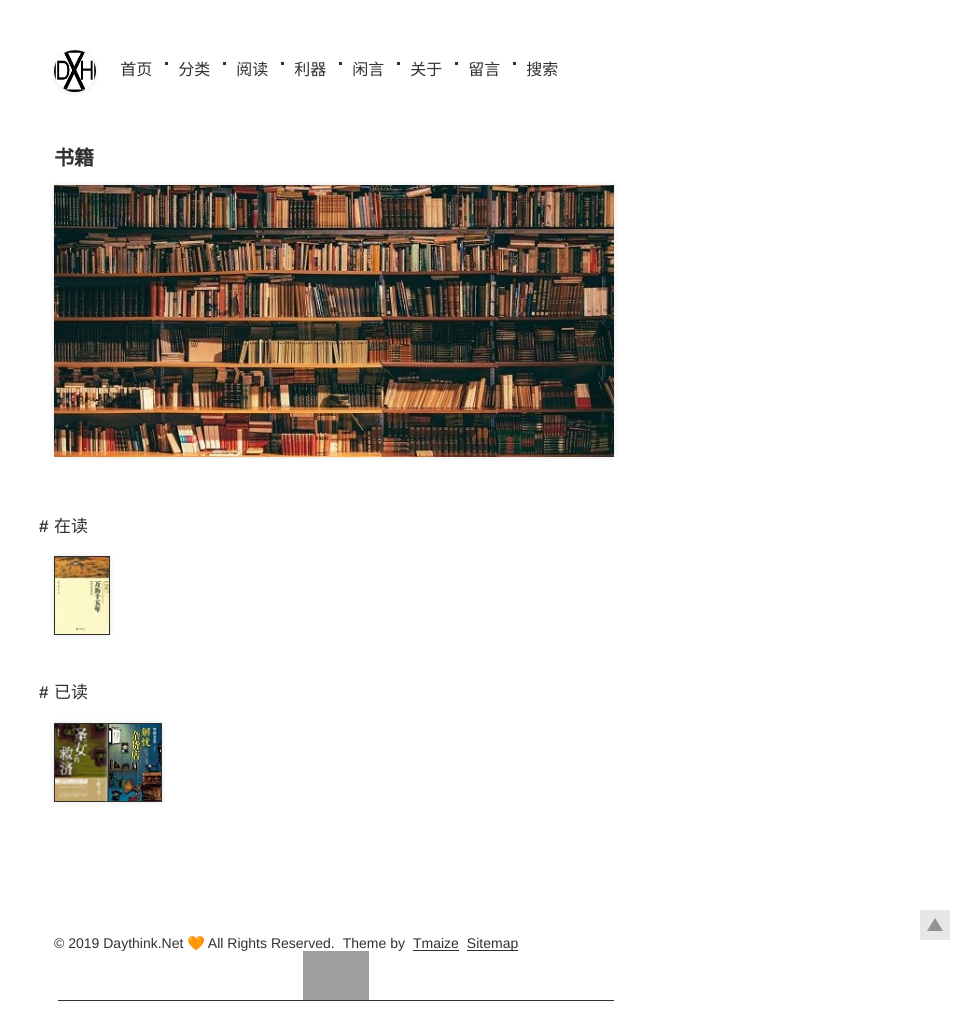
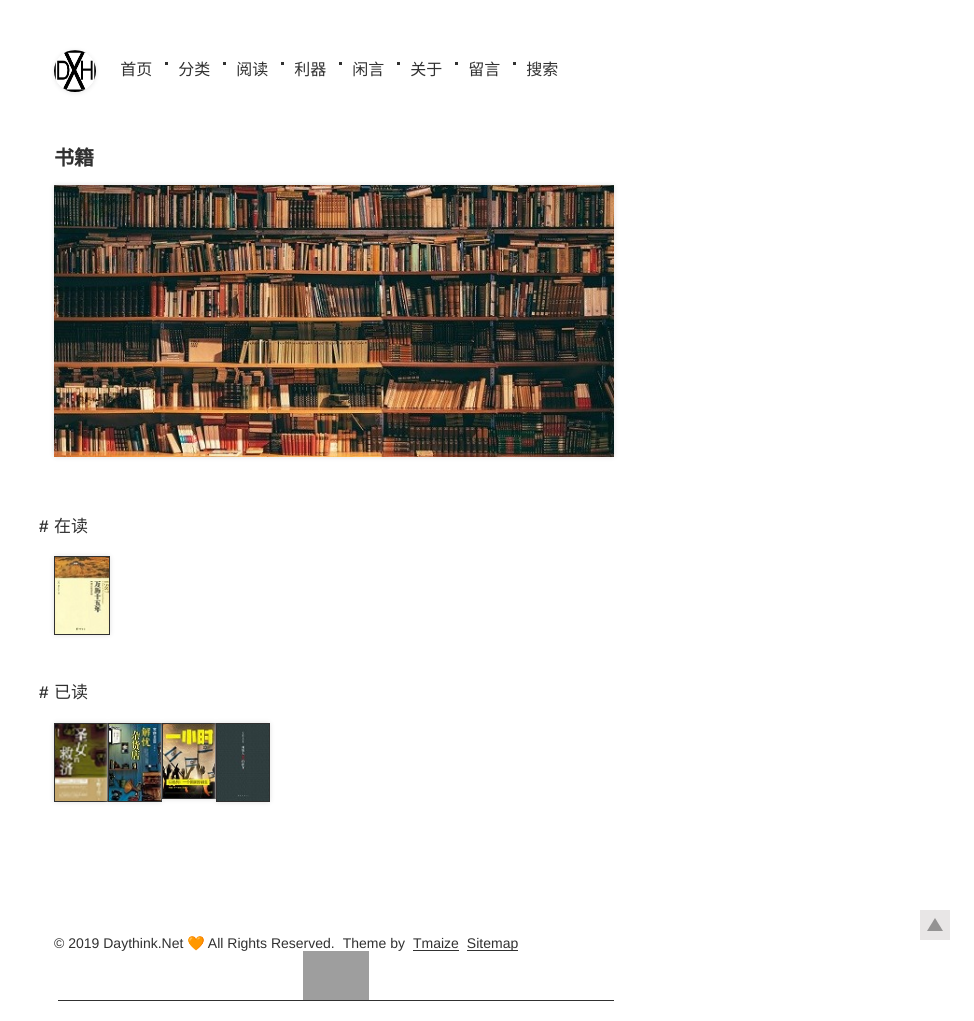
Before and after one commit to Devinteng/blog3, a Jekyll site: the page built from pages/阅读.md, in a window 1280 px wide. Shown: the whole page, without its empty margins (306-1280 px from the left). Built offline with Jekyll 4.4.1, drawn with Linux system fonts in a browser that asks for light colours; grey boxes are pictures that could not be loaded.

Commit message:
Update 阅读.md

```diff
--- a/pages/阅读.md
+++ b/pages/阅读.md
@@ -13,7 +13,7 @@ title: 书籍
 <br/>
 <br/>
 ## 已读
-<a href="" target=""><img src="/img/剩女的救济.jpg" height="80" width="54" border="1" align="left" > </a> <a href="" target=""><img src="/img/解忧杂货店.jpg" height="80" width="54" border="1" align="left" > </a>
+<a href="" target=""><img src="/img/剩女的救济.jpg" height="80" width="54" border="1" align="left" > </a> <a href="" target=""><img src="/img/解忧杂货店.jpg" height="80" width="54" border="1" align="left" > </a> <a href="" target=""><img src="/img/以色列.jpg" height="80" width="54" border="1" align="left" > </a> <a href="" target=""><img src="/img/嫌疑人x.jpg" height="80" width="54" border="1" align="left" > </a>
 <br/>
 <br/>
 <br/>
```
